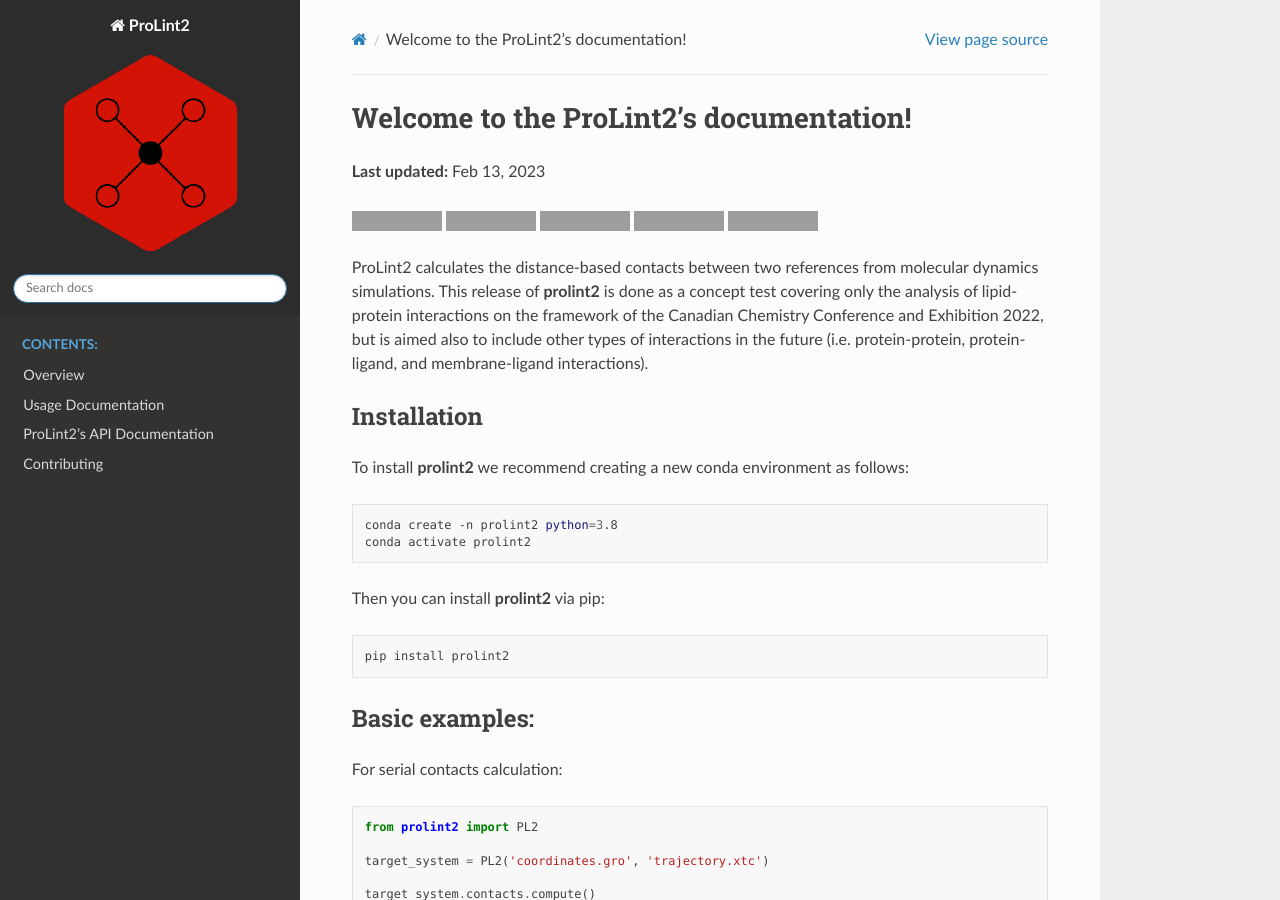
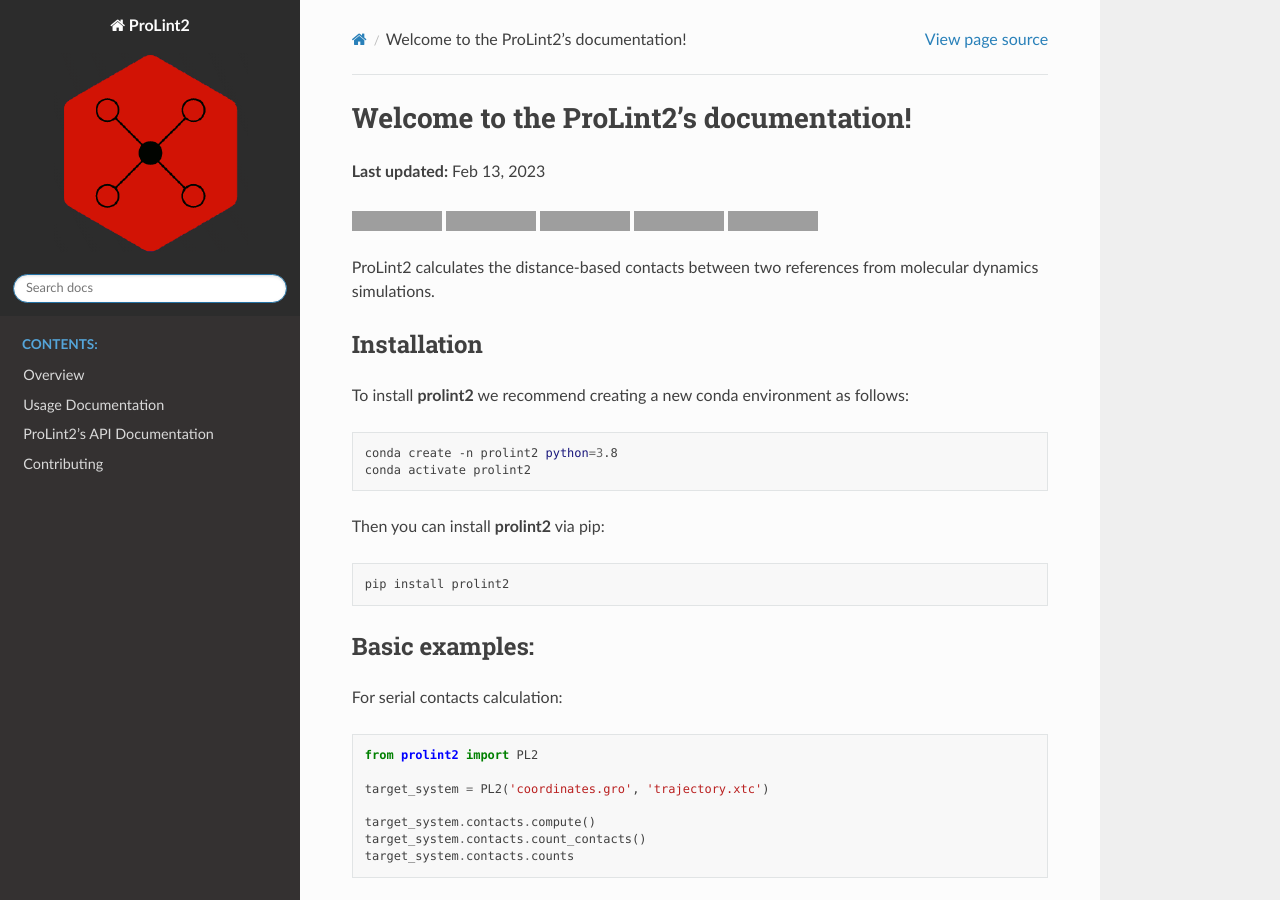
Before and after one commit to ProLint/prolint2, a Sphinx documentation site: the page built from docs/index.rst, in a window 1280 px wide and 900 px high. Built offline with Sphinx 7.4.7 and the Read the Docs theme 2.0.0, drawn with Linux system fonts in a browser that asks for light colours; pages that are not in the unit, such as notebooks, are missing from menus; the version number could not be read and is left out; grey boxes are pictures that could not be loaded.

Commit message:
update index of the doc

```diff
--- a/docs/index.rst
+++ b/docs/index.rst
@@ -34,8 +34,7 @@ Welcome to the ProLint2's documentation!
 
 .. end-badges
 
-ProLint2 calculates the distance-based contacts between two references from molecular dynamics simulations. This release of **prolint2** is done as a concept test covering only the analysis of lipid-protein interactions on the framework
-of the Canadian Chemistry Conference and Exhibition 2022, but is aimed also to include other types of interactions in the future (i.e. protein-protein, protein-ligand, and membrane-ligand interactions).
+ProLint2 calculates the distance-based contacts between two references from molecular dynamics simulations.
 
 .. ..  figure:: _static/logo.png
 ..     :align: center
```
